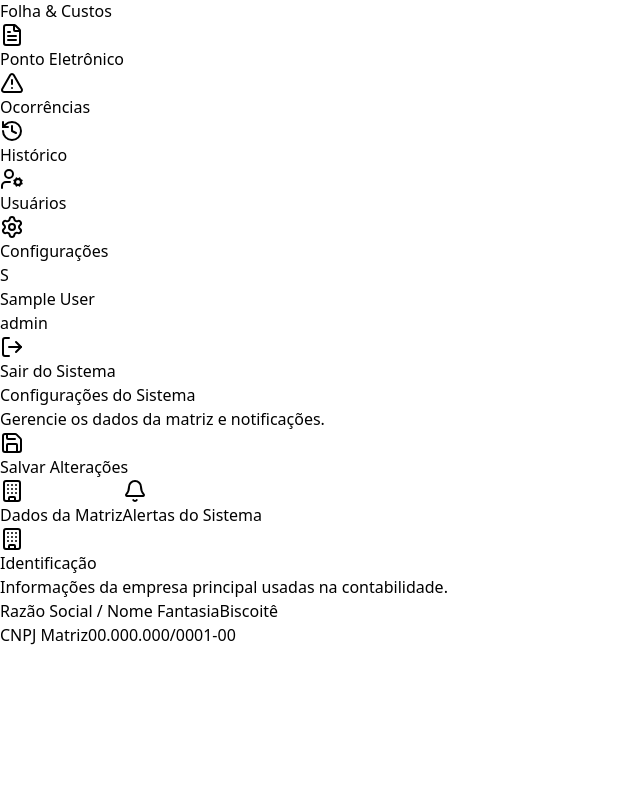
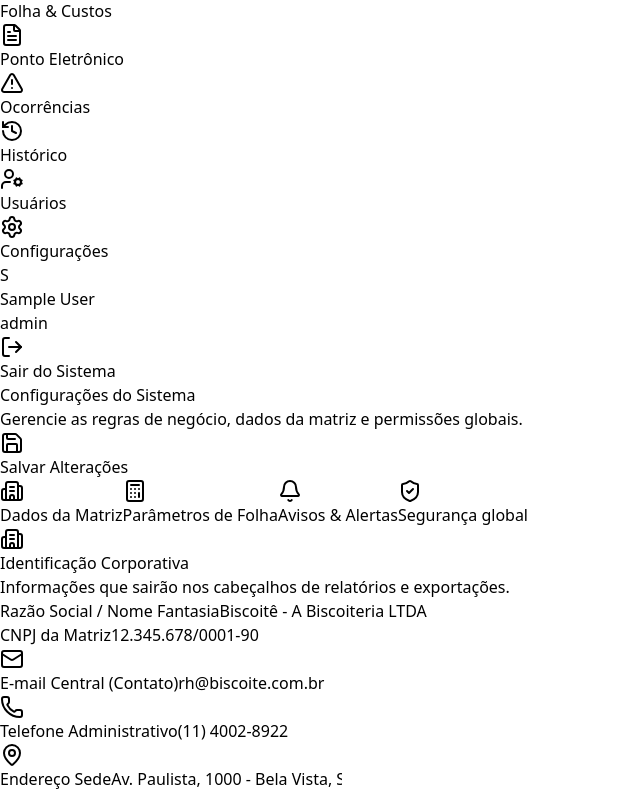
Before and after one commit to matheuscarvalhocdev/sistema-rh-biscoite, a React (Vite) app: page /settings in a window 1280 px wide. Shown: the part 335-1126 px from the top of the page, without its empty margins (0-640 px from the left). Before the commit the page ends 982 px from the top, so only its background shows below. Built offline with nearby package versions, Linux system fonts and the light colour scheme; sample sign-in values are in the browser's storage.

Commit message:
✨ Feat: Novo mockup de Configurações Globais com layout de abas e regras de negócio para roteamento de alertas do RH

```diff
--- a/src/pages/Settings.jsx
+++ b/src/pages/Settings.jsx
@@ -1,118 +1,254 @@
-import { useState, useEffect } from "react";
-import { useQuery, useQueryClient } from "@tanstack/react-query";
-import { base44 } from "../api/base44Client";
+import { useState } from "react";
 import {
-  Building, Bell, Save, Loader2
+  Building2, Bell, ShieldCheck, Calculator, Save,
+  CheckCircle2, Mail, Phone, MapPin, AlertTriangle, Lock, Users
 } from "lucide-react";
 import { ProtectedPage } from "../components/shared/AccessControl";
 
 export default function Settings() {
-  const queryClient = useQueryClient();
   const [activeTab, setActiveTab] = useState("empresa");
   const [isSaving, setIsSaving] = useState(false);
 
-  const { data: settings, isLoading } = useQuery({
-      queryKey: ['settings'],
-      queryFn: () => base44.entities.Settings.get()
+  // Estados simulados para as configurações (O Paulo vai plugar isso no Banco depois)
+  const [formData, setFormData] = useState({
+    razaoSocial: "Biscoitê - A Biscoiteria LTDA",
+    cnpj: "12.345.678/0001-90",
+    emailRh: "rh@biscoite.com.br",
+    telefone: "(11) 4002-8922",
+    endereco: "Av. Paulista, 1000 - Bela Vista, São Paulo/SP",
+
+    diaFechamentoPonto: "20",
+    diaPagamento: "5",
+
+    alertaOcorrenciaGrave: true,
+    alertaVencimentoFerias: true,
+    alertaFaltaInjustificada: false,
+
+    tempoSessao: "15"
   });
 
-  const [formData, setFormData] = useState({
-      companyName: "", cnpj: "", emailAlerts: true
-  });
-
-  useEffect(() => {
-      if (settings) {
-          setFormData({
-              companyName: settings.companyName || "",
-              cnpj: settings.cnpj || "",
-              emailAlerts: settings.emailAlerts ?? true
-          });
-      }
-  }, [settings]);
-
-  const handleSave = async (e) => {
-      e.preventDefault();
-      setIsSaving(true);
-      await base44.entities.Settings.save(formData);
-      queryClient.invalidateQueries(['settings']);
-      setIsSaving(false);
-      alert("✅ Configurações salvas com sucesso!");
+  const handleChange = (e) => {
+    const value = e.target.type === 'checkbox' ? e.target.checked : e.target.value;
+    setFormData({ ...formData, [e.target.name]: value });
   };
 
-  if (isLoading) return <div className="flex h-full items-center justify-center"><Loader2 className="h-8 w-8 animate-spin text-blue-600" /></div>;
+  const handleSave = () => {
+    setIsSaving(true);
+    setTimeout(() => {
+      setIsSaving(false);
+      alert("✅ Configurações salvas visualmente!\n\n(Aviso para o Paulo: Lógica de DB pendente para conectar estes parâmetros).");
+    }, 1000);
+  };
 
   return (
     <ProtectedPage>
-      <div className="space-y-6 animate-in fade-in duration-500 max-w-5xl mx-auto">
+      <div className="space-y-6 animate-in fade-in duration-500 max-w-6xl mx-auto">
 
-        <div className="flex flex-col md:flex-row justify-between items-start md:items-center gap-4">
+        {/* CABEÇALHO */}
+        <div className="flex flex-col sm:flex-row justify-between items-start sm:items-center gap-4">
           <div>
             <h1 className="text-3xl font-bold text-slate-900">Configurações do Sistema</h1>
-            <p className="text-slate-500">Gerencie os dados da matriz e notificações.</p>
+            <p className="text-slate-500">Gerencie as regras de negócio, dados da matriz e permissões globais.</p>
           </div>
-          <button onClick={handleSave} disabled={isSaving} className="flex items-center gap-2 bg-blue-600 hover:bg-blue-700 text-white px-6 py-2.5 rounded-lg font-bold shadow-sm transition-all disabled:opacity-50">
-              <Save className="w-4 h-4" /> {isSaving ? "Salvando..." : "Salvar Alterações"}
+          <button
+            onClick={handleSave}
+            disabled={isSaving}
+            className="flex items-center gap-2 bg-blue-600 hover:bg-blue-700 text-white px-6 py-2.5 rounded-xl font-bold shadow-sm transition-all disabled:opacity-70"
+          >
+            {isSaving ? <span className="animate-spin text-xl">⏳</span> : <Save className="w-5 h-5" />}
+            {isSaving ? "Salvando..." : "Salvar Alterações"}
           </button>
         </div>
 
-        <div className="flex flex-col lg:flex-row gap-6">
-            <div className="w-full lg:w-64 shrink-0">
-                <nav className="flex flex-row lg:flex-col gap-1 bg-white p-2 rounded-xl border border-slate-200 shadow-sm overflow-x-auto">
-                    <button onClick={() => setActiveTab('empresa')} className={`flex items-center gap-3 px-4 py-3 rounded-lg font-bold text-sm transition-all whitespace-nowrap text-left ${activeTab === 'empresa' ? 'bg-slate-100 text-slate-900' : 'text-slate-500 hover:bg-slate-50'}`}>
-                        <Building className="w-4 h-4" /> Dados da Matriz
+        {/* LAYOUT PRINCIPAL: MENU LATERAL + CONTEÚDO */}
+        <div className="flex flex-col md:flex-row gap-6">
+
+          {/* MENU LATERAL DE ABAS */}
+          <div className="w-full md:w-64 shrink-0 flex flex-col gap-2">
+            <button
+              onClick={() => setActiveTab("empresa")}
+              className={`flex items-center gap-3 px-4 py-3 rounded-xl font-bold text-sm transition-all ${activeTab === "empresa" ? "bg-slate-900 text-white shadow-md" : "bg-white text-slate-600 hover:bg-slate-50 border border-slate-200"}`}
+            >
+              <Building2 className="w-5 h-5" /> Dados da Matriz
             </button>
-                    <button onClick={() => setActiveTab('notificacoes')} className={`flex items-center gap-3 px-4 py-3 rounded-lg font-bold text-sm transition-all whitespace-nowrap text-left ${activeTab === 'notificacoes' ? 'bg-slate-100 text-slate-900' : 'text-slate-500 hover:bg-slate-50'}`}>
-                        <Bell className="w-4 h-4" /> Alertas do Sistema
+            <button
+              onClick={() => setActiveTab("folha")}
+              className={`flex items-center gap-3 px-4 py-3 rounded-xl font-bold text-sm transition-all ${activeTab === "folha" ? "bg-slate-900 text-white shadow-md" : "bg-white text-slate-600 hover:bg-slate-50 border border-slate-200"}`}
+            >
+              <Calculator className="w-5 h-5" /> Parâmetros de Folha
             </button>
-                </nav>
+            <button
+              onClick={() => setActiveTab("notificacoes")}
+              className={`flex items-center gap-3 px-4 py-3 rounded-xl font-bold text-sm transition-all ${activeTab === "notificacoes" ? "bg-slate-900 text-white shadow-md" : "bg-white text-slate-600 hover:bg-slate-50 border border-slate-200"}`}
+            >
+              <Bell className="w-5 h-5" /> Avisos & Alertas
+            </button>
+            <button
+              onClick={() => setActiveTab("seguranca")}
+              className={`flex items-center gap-3 px-4 py-3 rounded-xl font-bold text-sm transition-all ${activeTab === "seguranca" ? "bg-slate-900 text-white shadow-md" : "bg-white text-slate-600 hover:bg-slate-50 border border-slate-200"}`}
+            >
+              <ShieldCheck className="w-5 h-5" /> Segurança global
+            </button>
           </div>
 
-            <div className="flex-1 bg-white rounded-xl shadow-sm border border-slate-200 overflow-hidden">
-                <form onSubmit={handleSave} className="p-6 md:p-8">
+          {/* ÁREA DE CONTEÚDO DINÂMICO */}
+          <div className="flex-1 bg-white rounded-2xl shadow-sm border border-slate-200 overflow-hidden">
 
-                    {activeTab === 'empresa' && (
-                        <div className="space-y-6 animate-in fade-in">
-                            <div>
-                                <h3 className="text-lg font-bold text-slate-800 flex items-center gap-2 mb-1"><Building className="w-5 h-5 text-blue-600"/> Identificação</h3>
-                                <p className="text-sm text-slate-500 mb-6">Informações da empresa principal usadas na contabilidade.</p>
+            {/* ABA 1: DADOS DA EMPRESA */}
+            {activeTab === "empresa" && (
+              <div className="animate-in fade-in slide-in-from-right-4 duration-300">
+                <div className="p-6 border-b border-slate-100 bg-slate-50/50">
+                  <h2 className="text-lg font-bold text-slate-800 flex items-center gap-2"><Building2 className="w-5 h-5 text-blue-600"/> Identificação Corporativa</h2>
+                  <p className="text-sm text-slate-500">Informações que sairão nos cabeçalhos de relatórios e exportações.</p>
                 </div>
-
+                <div className="p-6 space-y-6">
                   <div className="grid md:grid-cols-2 gap-6">
                     <div>
-                                    <label className="block text-sm font-bold text-slate-700 mb-1">Razão Social / Nome Fantasia</label>
-                                    <input type="text" className="w-full px-4 py-2.5 bg-slate-50 border border-slate-300 rounded-lg outline-none focus:ring-2 focus:ring-blue-500" value={formData.companyName} onChange={e => setFormData({...formData, companyName: e.target.value})} />
+                      <label className="block text-sm font-bold text-slate-700 mb-2">Razão Social / Nome Fantasia</label>
+                      <input name="razaoSocial" value={formData.razaoSocial} onChange={handleChange} className="w-full px-4 py-2.5 bg-slate-50 border border-slate-300 rounded-lg outline-none focus:ring-2 focus:ring-blue-500 font-medium" />
                     </div>
                     <div>
-                                    <label className="block text-sm font-bold text-slate-700 mb-1">CNPJ Matriz</label>
-                                    <input type="text" className="w-full px-4 py-2.5 bg-slate-50 border border-slate-300 rounded-lg outline-none focus:ring-2 focus:ring-blue-500" value={formData.cnpj} onChange={e => setFormData({...formData, cnpj: e.target.value})} placeholder="00.000.000/0001-00" />
+                      <label className="block text-sm font-bold text-slate-700 mb-2">CNPJ da Matriz</label>
+                      <input name="cnpj" value={formData.cnpj} onChange={handleChange} className="w-full px-4 py-2.5 bg-slate-50 border border-slate-300 rounded-lg outline-none focus:ring-2 focus:ring-blue-500 font-medium" />
+                    </div>
+                    <div>
+                      <label className="block text-sm font-bold text-slate-700 mb-2 flex items-center gap-1"><Mail className="w-4 h-4 text-slate-400"/> E-mail Central (Contato)</label>
+                      <input name="emailRh" type="email" value={formData.emailRh} onChange={handleChange} className="w-full px-4 py-2.5 bg-slate-50 border border-slate-300 rounded-lg outline-none focus:ring-2 focus:ring-blue-500 font-medium" />
+                    </div>
+                    <div>
+                      <label className="block text-sm font-bold text-slate-700 mb-2 flex items-center gap-1"><Phone className="w-4 h-4 text-slate-400"/> Telefone Administrativo</label>
+                      <input name="telefone" value={formData.telefone} onChange={handleChange} className="w-full px-4 py-2.5 bg-slate-50 border border-slate-300 rounded-lg outline-none focus:ring-2 focus:ring-blue-500 font-medium" />
+                    </div>
+                    <div className="md:col-span-2">
+                      <label className="block text-sm font-bold text-slate-700 mb-2 flex items-center gap-1"><MapPin className="w-4 h-4 text-slate-400"/> Endereço Sede</label>
+                      <input name="endereco" value={formData.endereco} onChange={handleChange} className="w-full px-4 py-2.5 bg-slate-50 border border-slate-300 rounded-lg outline-none focus:ring-2 focus:ring-blue-500 font-medium" />
+                    </div>
                   </div>
                 </div>
               </div>
             )}
 
-                    {activeTab === 'notificacoes' && (
-                        <div className="space-y-6 animate-in fade-in">
-                            <div>
-                                <h3 className="text-lg font-bold text-slate-800 flex items-center gap-2 mb-1"><Bell className="w-5 h-5 text-amber-500"/> Alertas e Comunicação</h3>
-                                <p className="text-sm text-slate-500 mb-6">Gerencie quais notificações o sistema deve enviar automaticamente.</p>
+            {/* ABA 2: FOLHA DE PAGAMENTO */}
+            {activeTab === "folha" && (
+              <div className="animate-in fade-in slide-in-from-right-4 duration-300">
+                <div className="p-6 border-b border-slate-100 bg-slate-50/50">
+                  <h2 className="text-lg font-bold text-slate-800 flex items-center gap-2"><Calculator className="w-5 h-5 text-blue-600"/> Padrões de Pagamento</h2>
+                  <p className="text-sm text-slate-500">Defina os dias de corte e pagamento para o calendário do RH.</p>
                 </div>
-
-                            <div className="space-y-4">
-                                <label className="flex items-start gap-4 p-4 border border-slate-200 rounded-xl cursor-pointer hover:bg-slate-50 transition-colors">
-                                    <div className="pt-1">
-                                        <input type="checkbox" className="w-5 h-5 accent-blue-600" checked={formData.emailAlerts} onChange={e => setFormData({...formData, emailAlerts: e.target.checked})} />
+                <div className="p-6 space-y-6">
+                  <div className="grid md:grid-cols-2 gap-6">
+                    <div className="bg-white border border-slate-200 p-5 rounded-xl">
+                      <label className="block text-sm font-bold text-slate-700 mb-2">Dia de Fechamento do Ponto</label>
+                      <select name="diaFechamentoPonto" value={formData.diaFechamentoPonto} onChange={handleChange} className="w-full px-4 py-2.5 bg-slate-50 border border-slate-300 rounded-lg outline-none focus:ring-2 focus:ring-blue-500 font-medium">
+                        <option value="15">Dia 15 do mês</option>
+                        <option value="20">Dia 20 do mês</option>
+                        <option value="25">Dia 25 do mês</option>
+                        <option value="ultimo">Último dia do mês</option>
+                      </select>
+                      <p className="text-xs text-slate-500 mt-2">Até este dia, os líderes devem aprovar as faltas e ocorrências.</p>
                     </div>
-                                    <div>
-                                        <p className="font-bold text-slate-800">Alertas Diários por E-mail</p>
-                                        <p className="text-sm text-slate-500">Enviar um resumo para o RH sobre faltas, atestados e fechamento de ponto pendente das lojas.</p>
+                    <div className="bg-white border border-slate-200 p-5 rounded-xl">
+                      <label className="block text-sm font-bold text-slate-700 mb-2">Dia Padrão de Pagamento</label>
+                      <select name="diaPagamento" value={formData.diaPagamento} onChange={handleChange} className="w-full px-4 py-2.5 bg-slate-50 border border-slate-300 rounded-lg outline-none focus:ring-2 focus:ring-blue-500 font-medium">
+                        <option value="5">5º dia útil</option>
+                        <option value="10">Dia 10 do mês</option>
+                        <option value="15">Dia 15 do mês</option>
+                      </select>
+                      <p className="text-xs text-slate-500 mt-2">Data base para relatórios de projeção de folha.</p>
                     </div>
-                                </label>
+                  </div>
                 </div>
               </div>
             )}
-                </form>
+
+            {/* ABA 3: NOTIFICAÇÕES (COM A NOVA REGRA DO RH) */}
+            {activeTab === "notificacoes" && (
+              <div className="animate-in fade-in slide-in-from-right-4 duration-300">
+                <div className="p-6 border-b border-slate-100 bg-slate-50/50">
+                  <h2 className="text-lg font-bold text-slate-800 flex items-center gap-2"><Bell className="w-5 h-5 text-blue-600"/> Centro de Alertas Automáticos</h2>
+                  <p className="text-sm text-slate-500">Escolha quais eventos do sistema disparam e-mails para a equipe.</p>
+                </div>
+                <div className="p-6 space-y-4">
+
+                  {/* 👇 BANNER EXPLICANDO A REGRA DE ROTEAMENTO */}
+                  <div className="p-4 bg-blue-50 border border-blue-100 rounded-xl flex items-start gap-3 mb-6">
+                     <Users className="w-5 h-5 text-blue-600 shrink-0 mt-0.5" />
+                     <div>
+                       <h4 className="font-bold text-blue-900 text-sm">Destinatários dos Alertas</h4>
+                       <p className="text-sm text-blue-800 mt-1">
+                         Os alertas selecionados abaixo serão enviados automaticamente para o e-mail corporativo de <strong>todos os usuários</strong> que possuam o nível de permissão <span className="font-bold bg-blue-200 px-1.5 py-0.5 rounded text-xs">RH</span> no cadastro do sistema.
+                       </p>
                      </div>
                   </div>
+
+                  <label className="flex items-start gap-4 p-4 border border-slate-200 rounded-xl cursor-pointer hover:bg-slate-50 transition-colors">
+                    <input type="checkbox" name="alertaOcorrenciaGrave" checked={formData.alertaOcorrenciaGrave} onChange={handleChange} className="mt-1 w-5 h-5 text-blue-600 rounded focus:ring-blue-500" />
+                    <div>
+                      <p className="font-bold text-slate-800 flex items-center gap-2">Ocorrências Graves Registradas <AlertTriangle className="w-4 h-4 text-orange-500"/></p>
+                      <p className="text-sm text-slate-500 mt-1">Dispara um e-mail imediato quando um Líder de Loja registrar uma suspensão ou advertência severa.</p>
+                    </div>
+                  </label>
+
+                  <label className="flex items-start gap-4 p-4 border border-slate-200 rounded-xl cursor-pointer hover:bg-slate-50 transition-colors">
+                    <input type="checkbox" name="alertaVencimentoFerias" checked={formData.alertaVencimentoFerias} onChange={handleChange} className="mt-1 w-5 h-5 text-blue-600 rounded focus:ring-blue-500" />
+                    <div>
+                      <p className="font-bold text-slate-800">Alerta de Vencimento de Férias</p>
+                      <p className="text-sm text-slate-500 mt-1">Envia um relatório semanal com os colaboradores que estão a 60 dias de completarem período concessivo duplo.</p>
+                    </div>
+                  </label>
+
+                  <label className="flex items-start gap-4 p-4 border border-slate-200 rounded-xl cursor-pointer hover:bg-slate-50 transition-colors">
+                    <input type="checkbox" name="alertaFaltaInjustificada" checked={formData.alertaFaltaInjustificada} onChange={handleChange} className="mt-1 w-5 h-5 text-blue-600 rounded focus:ring-blue-500" />
+                    <div>
+                      <p className="font-bold text-slate-800">Aviso de Faltas Injustificadas</p>
+                      <p className="text-sm text-slate-500 mt-1">Gera um e-mail de alerta diário consolidando todas as faltas não abonadas lançadas no dia anterior.</p>
+                    </div>
+                  </label>
+
+                </div>
+              </div>
+            )}
+
+            {/* ABA 4: SEGURANÇA */}
+            {activeTab === "seguranca" && (
+              <div className="animate-in fade-in slide-in-from-right-4 duration-300">
+                <div className="p-6 border-b border-slate-100 bg-slate-50/50">
+                  <h2 className="text-lg font-bold text-slate-800 flex items-center gap-2"><Lock className="w-5 h-5 text-blue-600"/> Política de Acesso e Segurança</h2>
+                  <p className="text-sm text-slate-500">Configurações globais de sessão para todos os usuários do sistema.</p>
+                </div>
+                <div className="p-6 space-y-6">
+
+                  <div className="bg-white border border-slate-200 p-5 rounded-xl max-w-md">
+                    <label className="block text-sm font-bold text-slate-700 mb-2 flex items-center gap-2">
+                       Tempo Máximo de Inatividade
+                       <span className="bg-emerald-100 text-emerald-700 text-[10px] px-2 py-0.5 rounded-full uppercase tracking-wider">Ativo no Código</span>
+                    </label>
+                    <select disabled name="tempoSessao" value={formData.tempoSessao} className="w-full px-4 py-2.5 bg-slate-100 border border-slate-300 rounded-lg outline-none text-slate-600 font-bold cursor-not-allowed">
+                      <option value="15">15 minutos (Padrão Corporativo)</option>
+                    </select>
+                    <p className="text-xs text-slate-500 mt-3 flex items-start gap-1">
+                      <ShieldCheck className="w-4 h-4 shrink-0" />
+                      O sistema já está programado para deslogar automaticamente e destruir os tokens caso o usuário abandone o computador aberto.
+                    </p>
+                  </div>
+
+                  <div className="p-4 bg-blue-50 rounded-xl border border-blue-100 flex items-start gap-3">
+                     <CheckCircle2 className="w-5 h-5 text-blue-600 shrink-0 mt-0.5" />
+                     <div>
+                       <h4 className="font-bold text-blue-900 text-sm">Criptografia SHA-256 Ativada</h4>
+                       <p className="text-sm text-blue-800 mt-1">
+                         As senhas de todos os colaboradores, RH e líderes de loja estão sendo mascaradas no banco de dados utilizando criptografia forte. Nenhuma senha pode ser lida em texto claro.
+                       </p>
+                     </div>
+                  </div>
+
+                </div>
+              </div>
+            )}
+
+          </div>
+        </div>
+
       </div>
     </ProtectedPage>
   );
```
Lines whose indentation alone changed are shown as unchanged.
